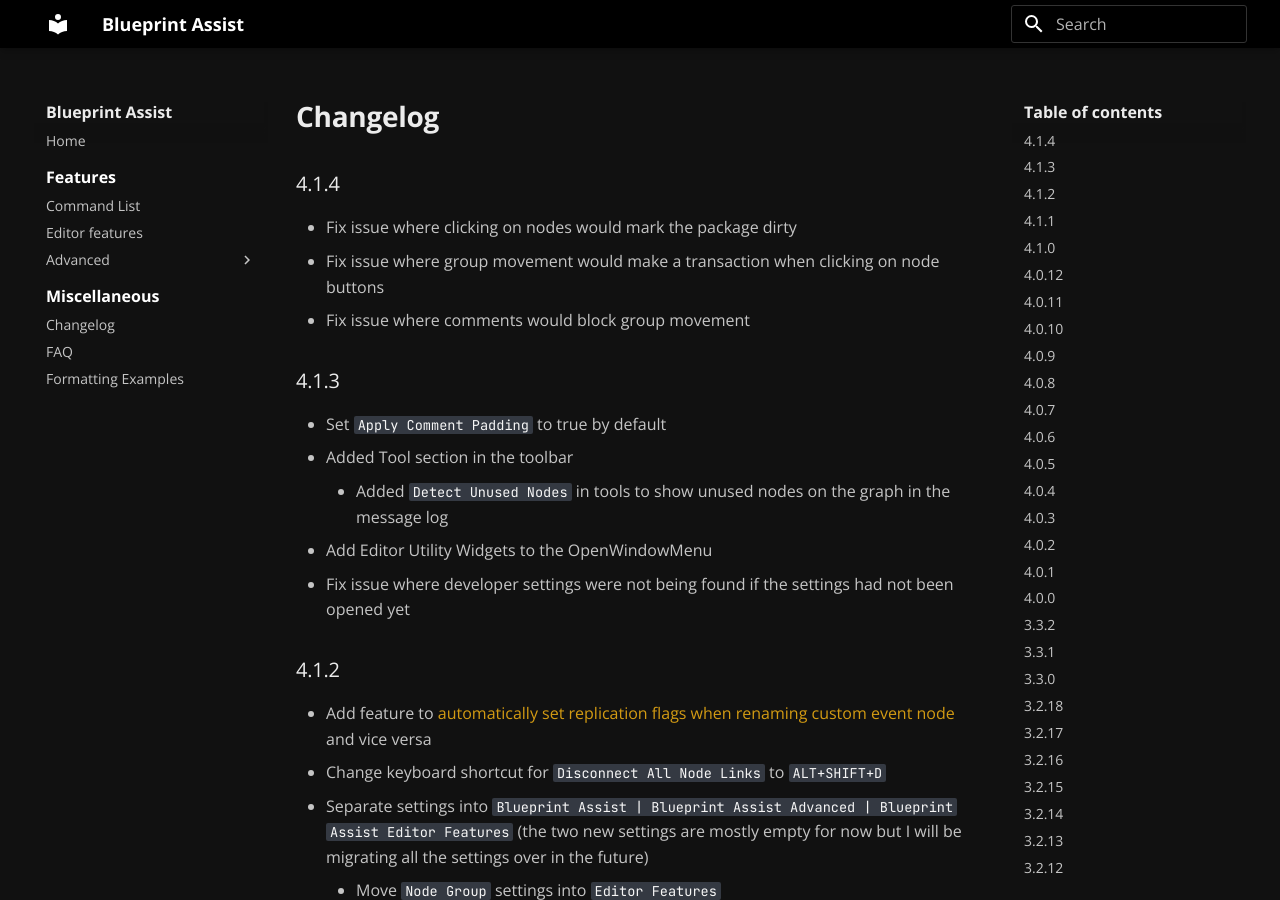
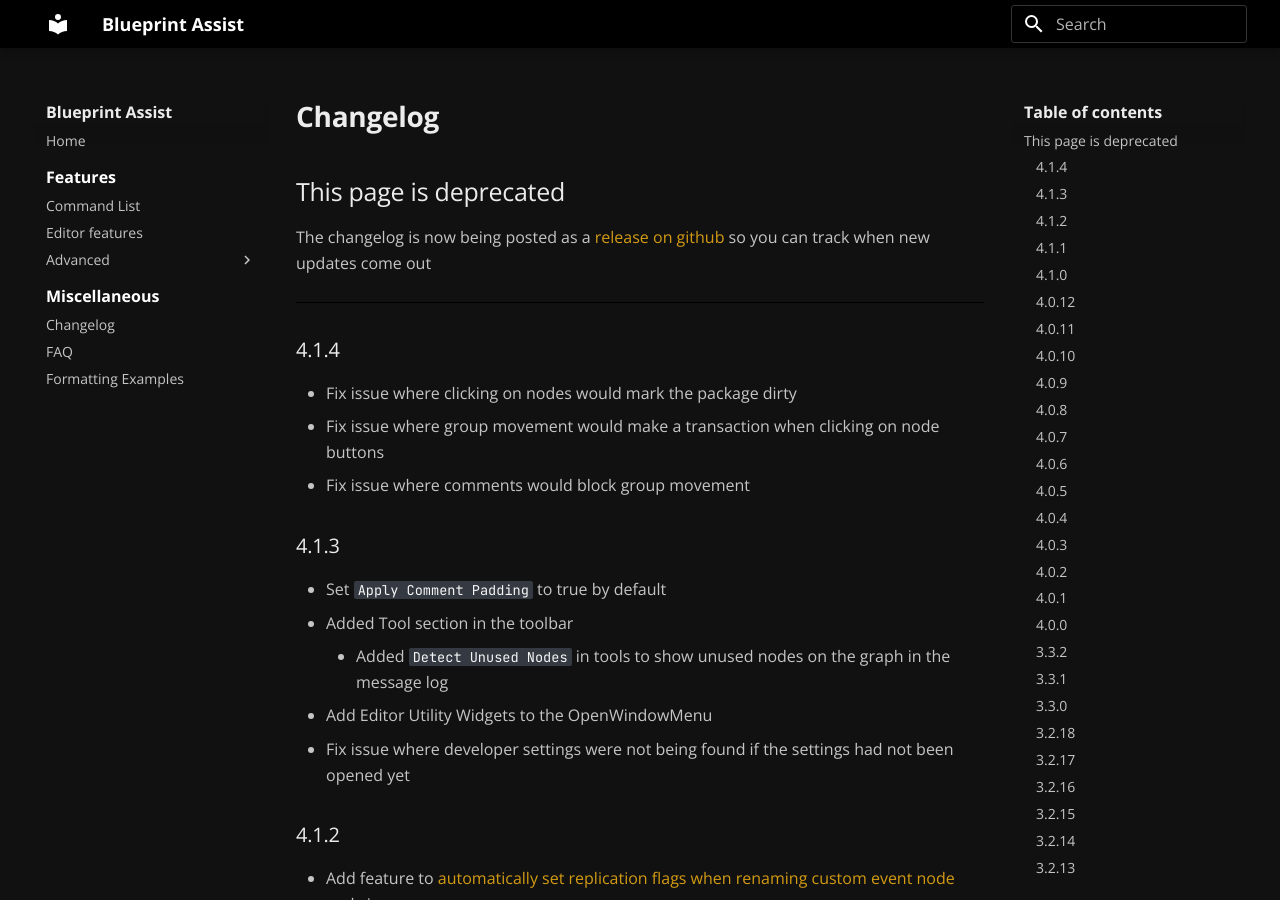
Before and after one commit to BlueprintAssist/blueprintassist.github.io, an MkDocs documentation site: the page built from docs/miscellaneous/changelog.md, in a window 1280 px wide and 900 px high. Built offline with MkDocs 1.6.1 and Material for MkDocs 9.7.7, drawn with Linux system fonts in a browser that asks for light colours.

Commit message:
Deprecate changelog and update FAQ

```diff
--- a/docs/miscellaneous/changelog.md
+++ b/docs/miscellaneous/changelog.md
@@ -1,4 +1,10 @@
 # Changelog
+
+## This page is deprecated
+
+The changelog is now being posted as a [release on github](https://github.com/fpwong/BlueprintAssistWiki/releases) so you can track when new updates come out
+
+---
 
 ### 4.1.4
 * Fix issue where clicking on nodes would mark the package dirty
```
Also changed, not shown: docs/miscellaneous/faq.md (+5 -5 lines).
